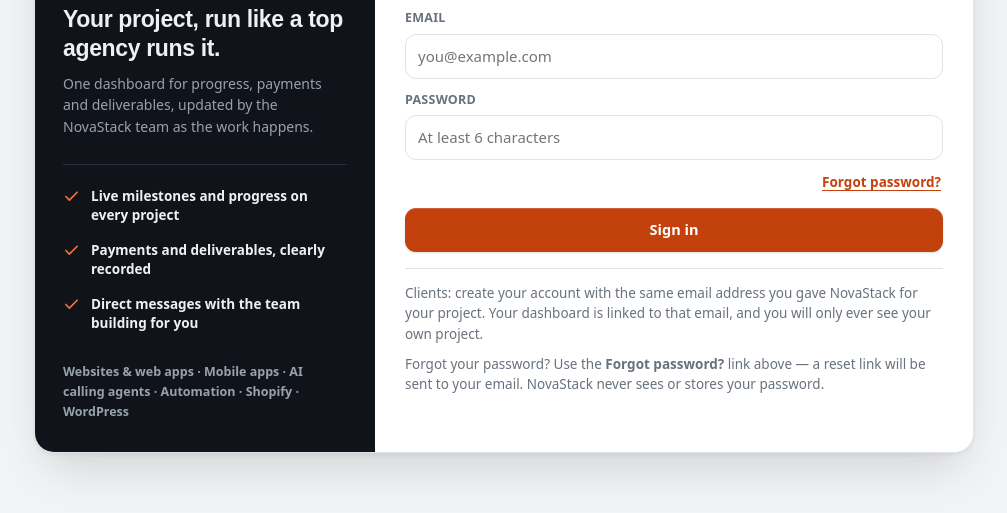
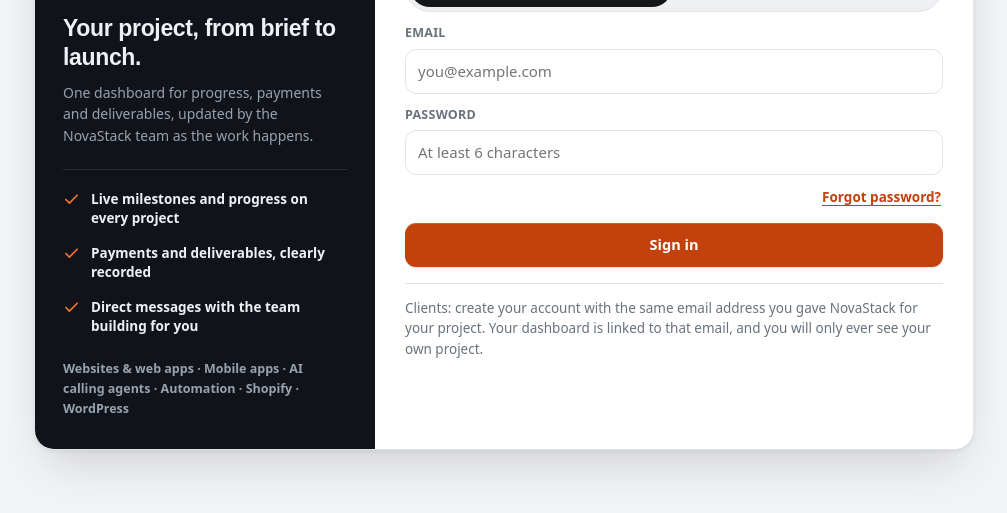
Before and after one commit to itshammadkhalil/Novastack-Panel, a plain HTML site: page index.html in a window 1280 px wide. Shown: the part 209-722 px from the top of the page, without its empty margins (136-1143 px from the left). Drawn offline with nearby package versions, Linux system fonts and the light colour scheme.

Commit message:
Fix sign-in page: new headline, centred card, remove repeated note

```diff
--- a/index.html
+++ b/index.html
@@ -852,6 +852,29 @@
         #clientRows { flex: 1 1 auto; min-height: 0; max-height: none; }
         #managePanel { height: 100%; max-height: 100%; min-height: 0; overflow-y: auto; scrollbar-width: thin; overscroll-behavior: contain; }
       }
+
+      /* ================================================================
+         Auth screen v2 — the sign-in card floated near the top of
+         the page with a tall empty void underneath it, the brand
+         panel stretched with a dead gap before its footer line, and
+         two stacked note paragraphs (the second only repeating the
+         Forgot password link above it) made the form side drag.
+         The card is now centred in the viewport, the brand panel
+         spacing is tightened, and the redundant note is gone from
+         the markup, so both halves end at a similar height.
+         ================================================================ */
+      #authView {
+        display: flex; align-items: center; justify-content: center;
+        min-height: calc(100vh - 110px); min-height: calc(100dvh - 110px);
+        margin: 0 auto;
+      }
+      #authView .auth-shell { width: 100%; }
+      .auth-brand h2 { margin-top: 24px; }
+      .auth-brand ul { margin-top: 22px; padding-top: 20px; }
+      .auth-brand .ab-foot { padding-top: 22px; }
+      @media (max-width: 900px) {
+        #authView { min-height: 0; align-items: flex-start; }
+      }
     </style>
   </head>
   <body>
@@ -866,7 +889,7 @@
               <p class="ab-name">NovaStack</p>
               <p class="ab-tag">Client &amp; Founder Portal</p>
             </div>
-            <h2>Your project, run like a top agency runs it.</h2>
+            <h2>Your project, from brief to launch.</h2>
             <p class="ab-sub">One dashboard for progress, payments and deliverables, updated by the NovaStack team as the work happens.</p>
             <ul>
               <li><svg width="17" height="17" viewBox="0 0 24 24" fill="none" stroke="currentColor" stroke-width="2.4" stroke-linecap="round" stroke-linejoin="round" aria-hidden="true"><path d="M20 6 9 17l-5-5"/></svg>Live milestones and progress on every project</li>
@@ -914,7 +937,6 @@
           </form>
           <p class="auth-msg" id="authMsg" role="status"></p>
           <p class="auth-note">Clients: create your account with the same email address you gave NovaStack for your project. Your dashboard is linked to that email, and you will only ever see your own project.</p>
-          <p class="auth-note" style="border-top:0;padding-top:0;margin-top:10px">Forgot your password? Use the <strong>Forgot password?</strong> link above — a reset link will be sent to your email. NovaStack never sees or stores your password.</p>
           </div>
         </div>
       </section>
```
